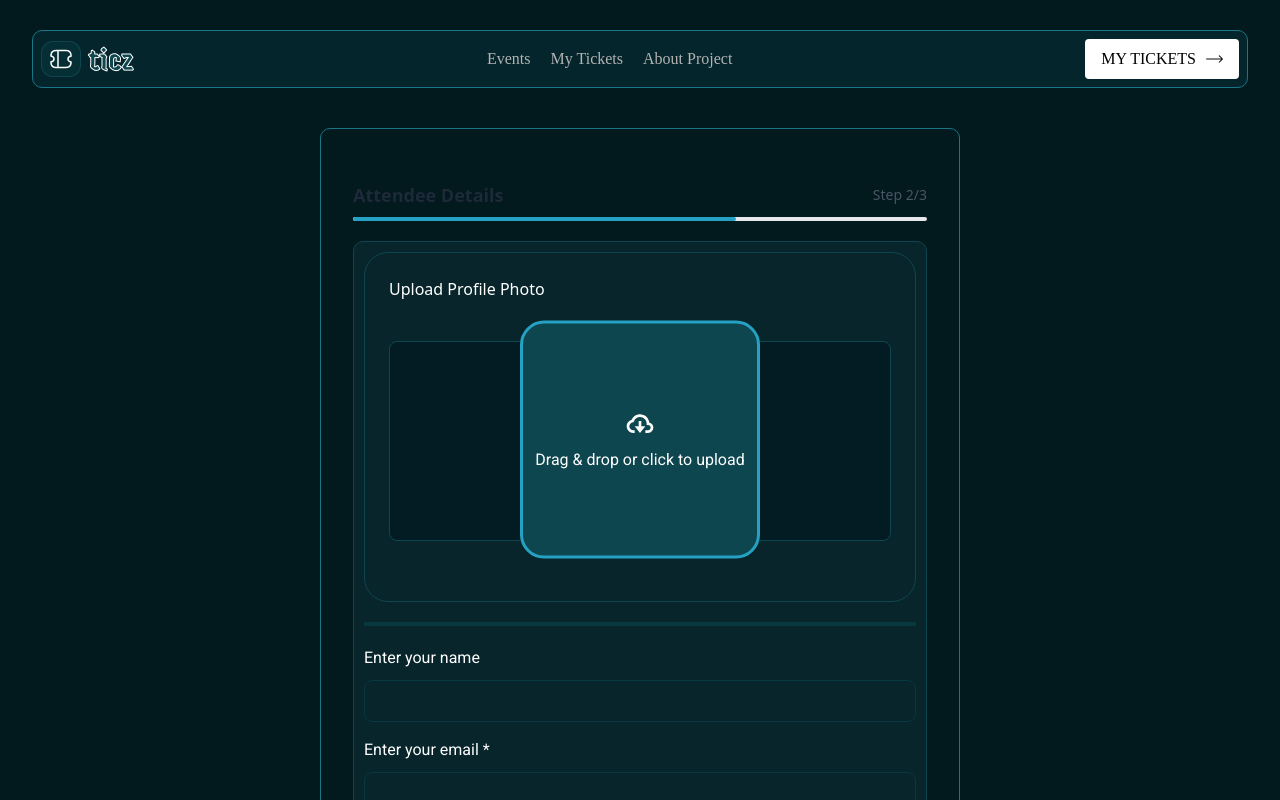
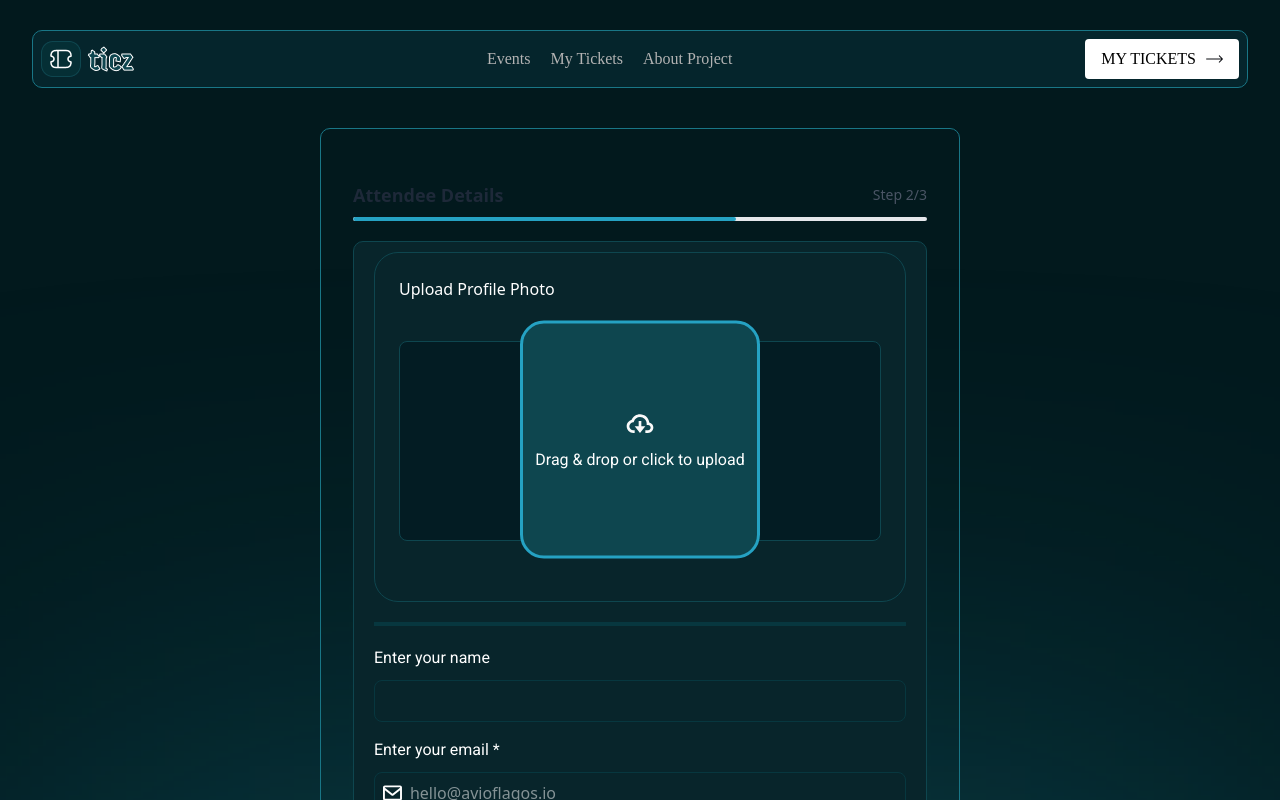
Before and after one commit to Chukwuderah/hng12-stage2-conference-ticket-generator, a React (Vite) app: page / in a window 1280 px wide. Both pictures are taken after a click on the button "Next". Shown: the top 800 px of the page. Built offline with nearby package versions, Linux system fonts and the light colour scheme; a web font is replaced by a local one.

Commit message:
conference ticket generator

```diff
--- a/src/App.jsx
+++ b/src/App.jsx
@@ -1,11 +1,12 @@
 import React from "react";
 import "./global.css";
 import { Header } from "./components/Header/Header";
-import { TicketForm } from "./components/Form/Form"
+import { TicketForm } from "./components/Form/Form";
 
 function App() {
   return (
     <>
+      <div className="ellipse"></div>
       <Header />
       <TicketForm />
     </>
--- a/src/components/Form/Form.jsx
+++ b/src/components/Form/Form.jsx
@@ -3,48 +3,86 @@ import { FormProgress } from "./FormProgress";
 import { FormContent } from "./FormContent";
 
 export const TicketForm = () => {
-  const [title, setTitle] = useState("Ticket Selection");
-  const [currentStep, setCurrentStep] = useState(1);
-  const [userDetails, setUserDetails] = useState(null);
+  const [title, setTitle] = useState(() => {
+    return localStorage.getItem("formTitle") || "Ticket Selection";
+  });
 
-  const [selectedTicket, setSelectedTicket] = useState("Free");
-  const [ticketCount, setTicketCount] = useState(1);
-  const [name, setName] = useState("");
-  const [email, setEmail] = useState("");
-  const [specialRequest, setSpecialRequest] = useState("");
-  const [uploadedImage, setUploadedImage] = useState(null);
+  const [currentStep, setCurrentStep] = useState(() => {
+    return parseInt(localStorage.getItem("currentStep")) || 1;
+  });
 
-  // Load saved user details on component mount
-  useEffect(() => {
-    const savedUserDetails = localStorage.getItem("userDetails");
-    if (savedUserDetails) {
-      const parsedDetails = JSON.parse(savedUserDetails);
-      setUserDetails(parsedDetails);
-      setSelectedTicket(parsedDetails.selectedTicket || "Free");
-      setTicketCount(parsedDetails.ticketCount || 1);
-      setName(parsedDetails.name || "");
-      setEmail(parsedDetails.email || "");
-      setSpecialRequest(parsedDetails.specialRequest || "");
-      setUploadedImage(parsedDetails.uploadedImage || null);
-    }
-  }, []);
+  const [selectedTicket, setSelectedTicket] = useState(() => {
+    return localStorage.getItem("selectedTicket") || "Free";
+  });
+
+  const [ticketCount, setTicketCount] = useState(() => {
+    return parseInt(localStorage.getItem("ticketCount")) || 1;
+  });
+
+  const [name, setName] = useState(() => {
+    return localStorage.getItem("name") || "";
+  });
+
+  const [email, setEmail] = useState(() => {
+    return localStorage.getItem("email") || "";
+  });
+
+  const [specialRequest, setSpecialRequest] = useState(() => {
+    return localStorage.getItem("specialRequest") || "";
+  });
+
+  const [uploadedImage, setUploadedImage] = useState(() => {
+    return localStorage.getItem("uploadedImage") || null;
+  });
 
   useEffect(() => {
-    const details = {
-      selectedTicket,
-      ticketCount,
-      name,
-      email,
-      specialRequest,
-      uploadedImage,
-      lastUpdated: new Date().toISOString(),
-    };
-    setUserDetails(details);
-    localStorage.setItem("userDetails", JSON.stringify(details));
-  }, [selectedTicket, ticketCount, name, email, specialRequest, uploadedImage]);
+    localStorage.setItem("formTitle", title);
+  }, [title]);
+
+  useEffect(() => {
+    localStorage.setItem("currentStep", currentStep.toString());
+  }, [currentStep]);
+
+  useEffect(() => {
+    localStorage.setItem("selectedTicket", selectedTicket);
+  }, [selectedTicket]);
+
+  useEffect(() => {
+    localStorage.setItem("ticketCount", ticketCount.toString());
+  }, [ticketCount]);
+
+  useEffect(() => {
+    localStorage.setItem("name", name);
+  }, [name]);
+
+  useEffect(() => {
+    localStorage.setItem("email", email);
+  }, [email]);
+
+  useEffect(() => {
+    localStorage.setItem("specialRequest", specialRequest);
+  }, [specialRequest]);
+
+  useEffect(() => {
+    if (uploadedImage) {
+      localStorage.setItem("uploadedImage", uploadedImage);
+    }
+  }, [uploadedImage]);
+
+  const clearFormData = () => {
+    localStorage.removeItem("formTitle");
+    localStorage.removeItem("currentStep");
+    localStorage.removeItem("selectedTicket");
+    localStorage.removeItem("ticketCount");
+    localStorage.removeItem("name");
+    localStorage.removeItem("email");
+    localStorage.removeItem("specialRequest");
+    localStorage.removeItem("uploadedImage");
+  };
 
   const handleSubmit = (e) => {
     e.preventDefault();
+
     if (
       !selectedTicket ||
       !ticketCount ||
@@ -52,25 +90,47 @@ export const TicketForm = () => {
       !email.trim() ||
       !uploadedImage
     ) {
-      alert("Please fill in all fields before submitting.");
+      alert("Please fill in all required fields before submitting.");
       return;
     }
 
-    console.log({
+    const emailRegex = /^[^\s@]+@[^\s@]+\.[^\s@]+$/;
+    if (!emailRegex.test(email)) {
+      alert("Please enter a valid email address.");
+      return;
+    }
+
+    setCurrentStep(3);
+
+    const ticketData = {
       selectedTicket,
       ticketCount,
       name,
       email,
       specialRequest,
       uploadedImage,
-    });
+      bookingDate: new Date().toISOString(),
+      ticketId: `TCK - ${Math.random().toString(36).substr(2, 9)}`,
+    };
 
-    setUserDetails(userDetails);
-    setCurrentStep(3);
+    localStorage.setItem("completedTicket", JSON.stringify(ticketData));
+  };
+
+  const handleCancel = () => {
+    clearFormData();
+
+    setTitle("Ticket Selection");
+    setCurrentStep(1);
+    setSelectedTicket("Free");
+    setTicketCount(1);
+    setName("");
+    setEmail("");
+    setSpecialRequest("");
+    setUploadedImage(null);
   };
 
   return (
-    <div className="w-[95%] md:w-[50%] bg-[#08252B] md:bg-[transparent] mx-auto my-10 h-max p-8 border rounded-[10px] border-[#197686]">
+    <div className="md:w-[50%] bg-[#08252B] md:bg-[transparent] mx-auto my-10 h-max p-8 border rounded-[10px] border-[#197686]">
       <FormProgress title={title} currentStep={currentStep} totalSteps={3} />
       <FormContent
         currentStep={currentStep}
@@ -89,7 +149,7 @@ export const TicketForm = () => {
         uploadedImage={uploadedImage}
         setUploadedImage={setUploadedImage}
         handleSubmit={handleSubmit}
-        userDetails={userDetails}
+        handleCancel={handleCancel}
       />
     </div>
   );
--- a/src/components/Form/FormContent.jsx
+++ b/src/components/Form/FormContent.jsx
@@ -72,7 +72,7 @@ export const FormContent = ({
         currentStep !== 3
           ? "md:bg-[#08252B] md:border md:border-[#0E464F] md:rounded-[10px]"
           : ""
-      } w-full md:p-2.5`}
+      } w-full md:py-2.5 md:px-5`}
     >
       {currentStep === 1 && (
         <div className="animate-fadeIn">
@@ -82,7 +82,7 @@ export const FormContent = ({
               Join us for an unforgettable experience at [Event Name]! Secure
               your spot now.
             </p>
-            <div className="flex flex-col justify-center md:flex-row md:justify-evenly">
+            <div className="flex flex-col justify-center md:flex-row md:gap-5">
               <span>📍 [Event Location]</span>
               <span className="hidden md:inline">||</span>
               <span>March 15, 2025 | 7:00 PM</span>
@@ -163,20 +163,19 @@ export const FormContent = ({
           <div className="flex flex-col-reverse my-4 md:flex-row gap-2.5">
             <button
               onClick={handleCancel}
-              className="border jeju rounded-[10px] w-full py-2 border-[#24A0B5] text-[#24A0B5]"
+              className="border jeju rounded-[10px] w-full py-2 border-[#24A0B5] text-[#24A0B5] cursor-pointer"
             >
               Cancel
             </button>
             <button
               onClick={handleNext}
-              className="rounded-[10px] jeju bg-[#24A0B5] w-full py-2 text-white"
+              className="rounded-[10px] jeju bg-[#24A0B5] w-full py-2 text-white cursor-pointer"
             >
               Next
             </button>
           </div>
         </div>
       )}
-
       {/* Step 2: Attendee Details */}
       {currentStep === 2 && (
         <div className="animate-fadeIn">
@@ -198,6 +197,7 @@ export const FormContent = ({
             value={name}
             onChange={(e) => setName(e.target.value)}
             className="w-full border border-[#07373F] p-2 bg-transparent text-white rounded-lg outline-0"
+            required
           />
 
           <label
@@ -206,13 +206,31 @@ export const FormContent = ({
           >
             Enter your email *
           </label>
+          <div className="flex text-white rounded-[8px] mb-4 border border-[#07373F] gap-2 items-center p-2">
+            <svg
+              width="20"
+              height="16"
+              viewBox="0 0 20 16"
+              fill="none"
+              xmlns="http://www.w3.org/2000/svg"
+            >
+              <path
+                d="M18 0.00012207H2C0.897 0.00012207 0 0.897122 0 2.00012V14.0001C0 15.1031 0.897 16.0001 2 16.0001H18C19.103 16.0001 20 15.1031 20 14.0001V2.00012C20 0.897122 19.103 0.00012207 18 0.00012207ZM18 2.00012V2.51112L10 8.73412L2 2.51212V2.00012H18ZM2 14.0001V5.04412L9.386 10.7891C9.56111 10.9267 9.77733 11.0014 10 11.0014C10.2227 11.0014 10.4389 10.9267 10.614 10.7891L18 5.04412L18.002 14.0001H2Z"
+                fill="white"
+              />
+            </svg>
+
             <input
               type="email"
               id="email"
+              name="email"
               value={email}
               onChange={(e) => setEmail(e.target.value)}
-            className="w-full border border-[#07373F] p-2 bg-transparent text-white rounded-lg outline-0"
+              placeholder="hello@avioflagos.io"
+              className="w-full outline-none	bg-transparent"
+              required
             />
+          </div>
 
           <label
             htmlFor="specialRequest"
@@ -226,25 +244,25 @@ export const FormContent = ({
             onChange={(e) => setSpecialRequest(e.target.value)}
             placeholder="Textarea"
             className="w-full border border-[#07373F] p-2 bg-transparent text-white rounded-lg outline-0"
+            required
           />
 
           <div className="flex flex-col-reverse my-4 md:flex-row gap-2.5">
             <button
               onClick={() => setCurrentStep(1)}
-              className="border rounded-[10px] jeju w-full py-2 border-[#24A0B5] text-[#24A0B5]"
+              className="border rounded-[10px] jeju w-full py-2 border-[#24A0B5] text-[#24A0B5] cursor-pointer"
             >
               Back
             </button>
             <button
               onClick={handleSubmit}
-              className="rounded-[10px] jeju bg-[#24A0B5] w-full py-2 text-white"
+              className="rounded-[10px] jeju bg-[#24A0B5] w-full py-2 text-white cursor-pointer"
             >
               Get My Free Ticket
             </button>
           </div>
         </div>
       )}
-
       {currentStep === 3 && (
         <div className="animate-fadeIn">
           <h1 className="text-[32px] font-medium text-white text-center alatsi mb-2.5">
@@ -253,7 +271,7 @@ export const FormContent = ({
           <p className="text-white text-[16px] text-center font-light mb-10 roboto">
             Check your email for a copy or you can <b>download</b>
           </p>
-          <div className="text-center bg-gradient-to-br from-[#07373F] to-[#0A0C11] border rounded-[10px] border-[#0E464F] space-y-2.5 text-white py-3 px-[10%]">
+          <div className="text-center bg-gradient-to-br from-[#07373F] to-[#0A0C11] border rounded-[10px] border-[#0E464F] space-y-2.5 text-white py-3 px-[10%] relative">
             <h2 className="road-rage text-4xl">Techember Fest &quot;25</h2>
             <div className="flex flex-col justify-center">
               <span>📍 04 Rumens road, Ikoyi, Lagos</span>
@@ -310,9 +328,21 @@ export const FormContent = ({
                 </p>
               </div>
             </div>
-
           </div>
-
+          <div className="flex flex-col-reverse my-4 md:flex-row gap-2.5">
+            <button
+              onClick={() => handleCancel()}
+              className="border rounded-[10px] jeju w-full py-2 border-[#24A0B5] text-[#24A0B5] cursor-pointer"
+            >
+              Book Another Ticket
+            </button>
+            <button
+              onClick={handleSubmit}
+              className="rounded-[10px] jeju bg-[#24A0B5] w-full py-2 text-white cursor-pointer"
+            >
+              Download Ticket
+            </button>
+          </div>
         </div>
       )}
     </form>
--- a/src/components/Form/ImageUpload.jsx
+++ b/src/components/Form/ImageUpload.jsx
@@ -1,8 +1,8 @@
 import React, { useState } from "react";
 
-// Replace these with your actual Cloudinary credentials
-const CLOUDINARY_CLOUD_NAME = "digjbgzof";
-const CLOUDINARY_UPLOAD_PRESET = "Ticket Avatar Upload";
+// Get Cloudinary credentials
+const CLOUDINARY_CLOUD_NAME = import.meta.env.VITE_CLOUDINARY_CLOUD_NAME;
+const CLOUDINARY_UPLOAD_PRESET = import.meta.env.VITE_CLOUDINARY_UPLOAD_PRESET;
 
 export const ImageUpload = ({ uploadedImage, setUploadedImage }) => {
   const [isUploading, setIsUploading] = useState(false);
--- a/src/global.css
+++ b/src/global.css
@@ -9,6 +9,11 @@
 
 body {
   background-color: #02191d;
+}
+
+#root {
+  position: relative;
+  overflow: hidden;
 }
 
 .road-rage {
@@ -45,3 +50,13 @@ label {
 .animate-fadeIn {
   animation: fadeIn 0.3s ease-in-out;
 }
+
+.ellipse {
+  position: absolute;
+  width: 100%;
+  bottom: -70%;
+  height: 100%;
+  background: #24a0b54d;
+  filter: blur(200px);
+  z-index: -9999;
+}
```
Lines whose indentation alone changed are shown as unchanged.
